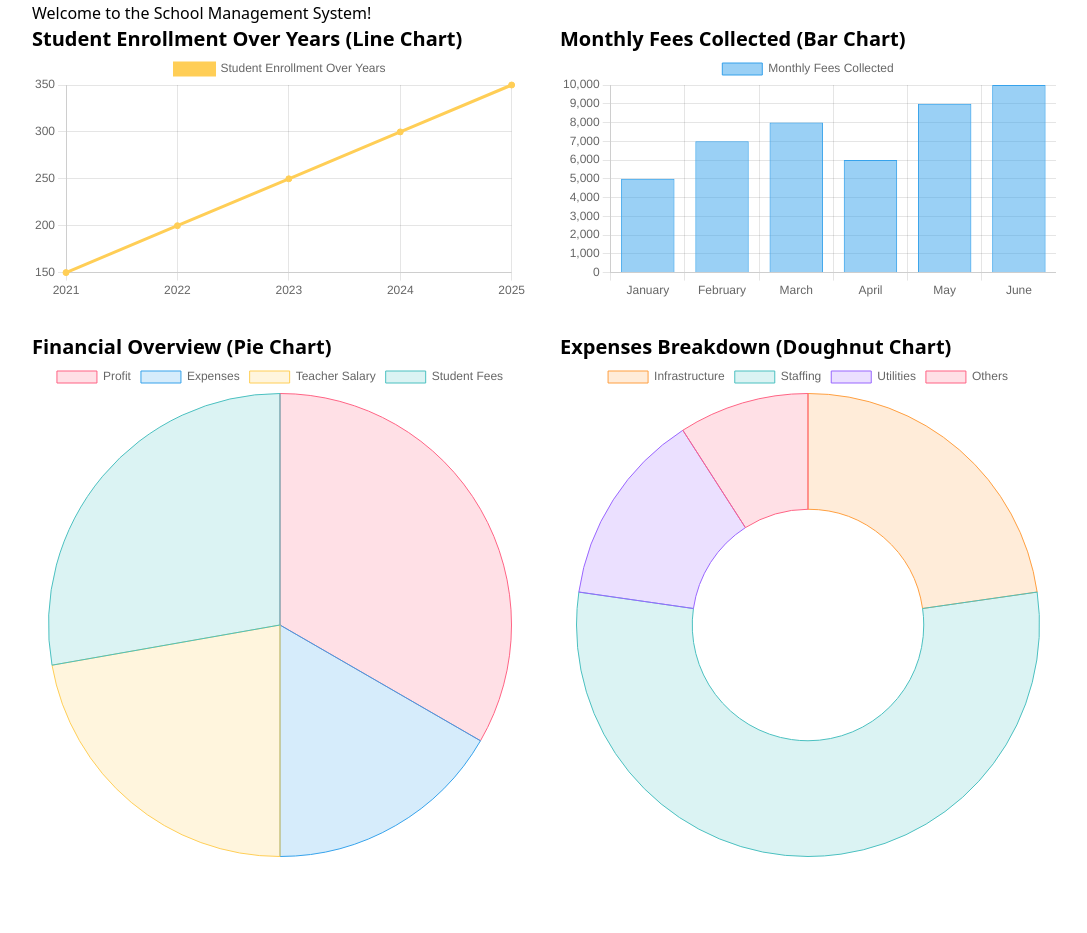
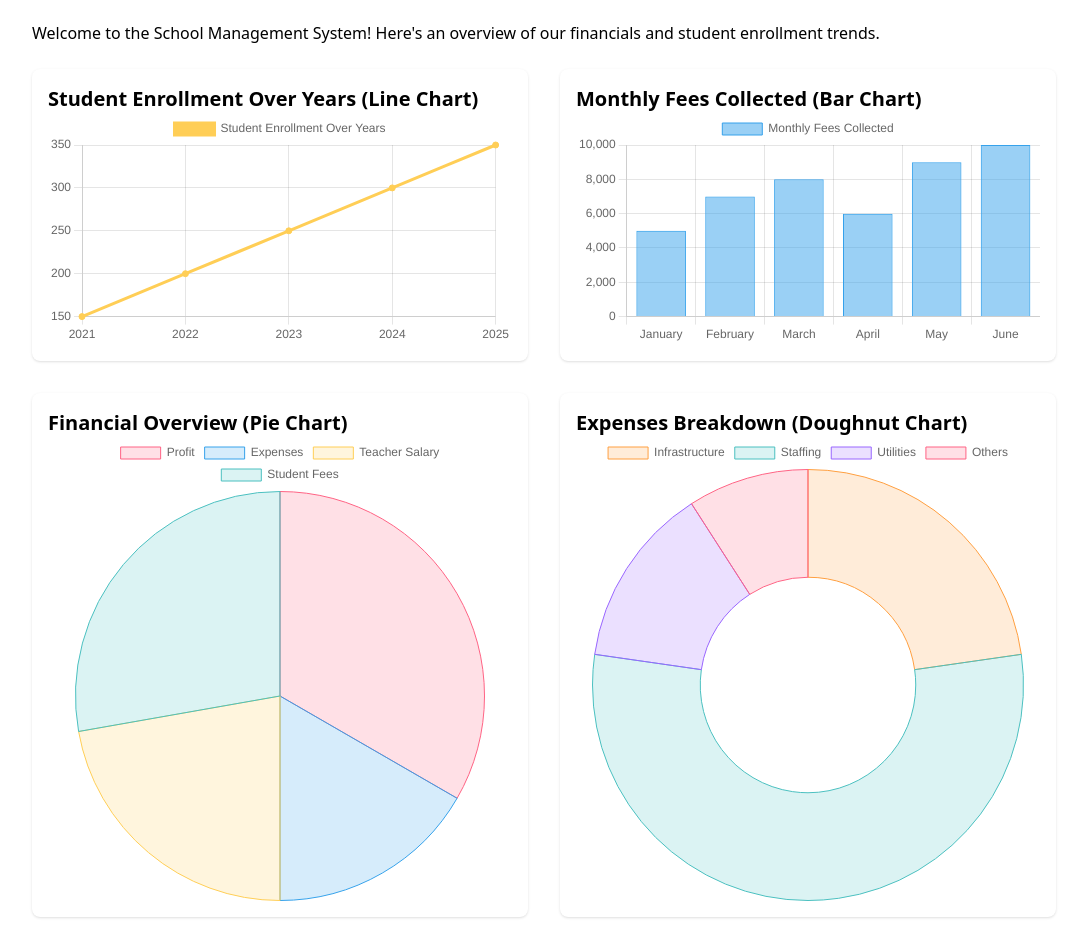
Before and after one commit to lavkush-maurya/school-management, a React (Create React App) app: page / in a window 1280 px wide. Shown: the part 127-1060 px from the top of the page, without its empty margins (96-1183 px from the left). Before the commit the page ends 1000 px from the top, so only its background shows below. Built offline with nearby package versions, Linux system fonts and the light colour scheme; no server answers.

Commit message:
~ update  static dashboard style

```diff
--- a/src/pages/Dashboard.js
+++ b/src/pages/Dashboard.js
@@ -9,7 +9,7 @@ import {
   LinearScale,
   BarElement,
   LineElement,
-  PointElement, // Import PointElement
+  PointElement,
 } from 'chart.js';
 import { Pie, Bar, Line, Doughnut } from 'react-chartjs-2';
 
@@ -21,7 +21,7 @@ ChartJS.register(
   LinearScale,
   BarElement,
   LineElement,
-  PointElement // Register PointElement for Line charts
+  PointElement
 );
 
 // Random static data
@@ -70,6 +70,7 @@ const dataLine = {
       fill: false,
       backgroundColor: 'rgba(255, 206, 86, 1)',
       borderColor: 'rgba(255, 206, 86, 1)',
+      tension: 0.1, // Smooth line curve
     },
   ],
 };
@@ -100,24 +101,72 @@ const dataDoughnut = {
 const Dashboard = () => {
   return (
     <div className="p-4 mt-20 lg:mx-28 md:mx-16 mx-0">
-      <h1 className="text-2xl font-bold">Dashboard</h1>
-      <p>Welcome to the School Management System!</p>
+      <h1 className="text-3xl font-bold mb-4">Dashboard</h1>
+      <p className="mb-6">Welcome to the School Management System! Here's an overview of our financials and student enrollment trends.</p>
       <div className="grid grid-cols-1 md:grid-cols-2 gap-8">
-        <div>
+        <div className="bg-white shadow rounded-lg p-4">
           <h2 className="text-xl font-semibold">Student Enrollment Over Years (Line Chart)</h2>
-          <Line data={dataLine} />
+          <Line
+            data={dataLine}
+            options={{
+              responsive: true,
+              plugins: {
+                tooltip: {
+                  callbacks: {
+                    label: (context) => `${context.dataset.label}: ${context.parsed.y} students`,
+                  },
+                },
+              },
+            }}
+          />
         </div>
-        <div>
+        <div className="bg-white shadow rounded-lg p-4">
           <h2 className="text-xl font-semibold">Monthly Fees Collected (Bar Chart)</h2>
-          <Bar data={dataBar} />
+          <Bar
+            data={dataBar}
+            options={{
+              responsive: true,
+              plugins: {
+                tooltip: {
+                  callbacks: {
+                    label: (context) => `${context.dataset.label}: $${context.parsed.y}`,
+                  },
+                },
+              },
+            }}
+          />
         </div>
-        <div>
+        <div className="bg-white shadow rounded-lg p-4">
           <h2 className="text-xl font-semibold">Financial Overview (Pie Chart)</h2>
-          <Pie data={dataPie} />
+          <Pie
+            data={dataPie}
+            options={{
+              responsive: true,
+              plugins: {
+                tooltip: {
+                  callbacks: {
+                    label: (context) => `${context.label}: $${context.parsed}`,
+                  },
+                },
+              },
+            }}
+          />
         </div>
-        <div>
+        <div className="bg-white shadow rounded-lg p-4">
           <h2 className="text-xl font-semibold">Expenses Breakdown (Doughnut Chart)</h2>
-          <Doughnut data={dataDoughnut} />
+          <Doughnut
+            data={dataDoughnut}
+            options={{
+              responsive: true,
+              plugins: {
+                tooltip: {
+                  callbacks: {
+                    label: (context) => `${context.label}: $${context.parsed}`,
+                  },
+                },
+              },
+            }}
+          />
         </div>
       </div>
     </div>
```
